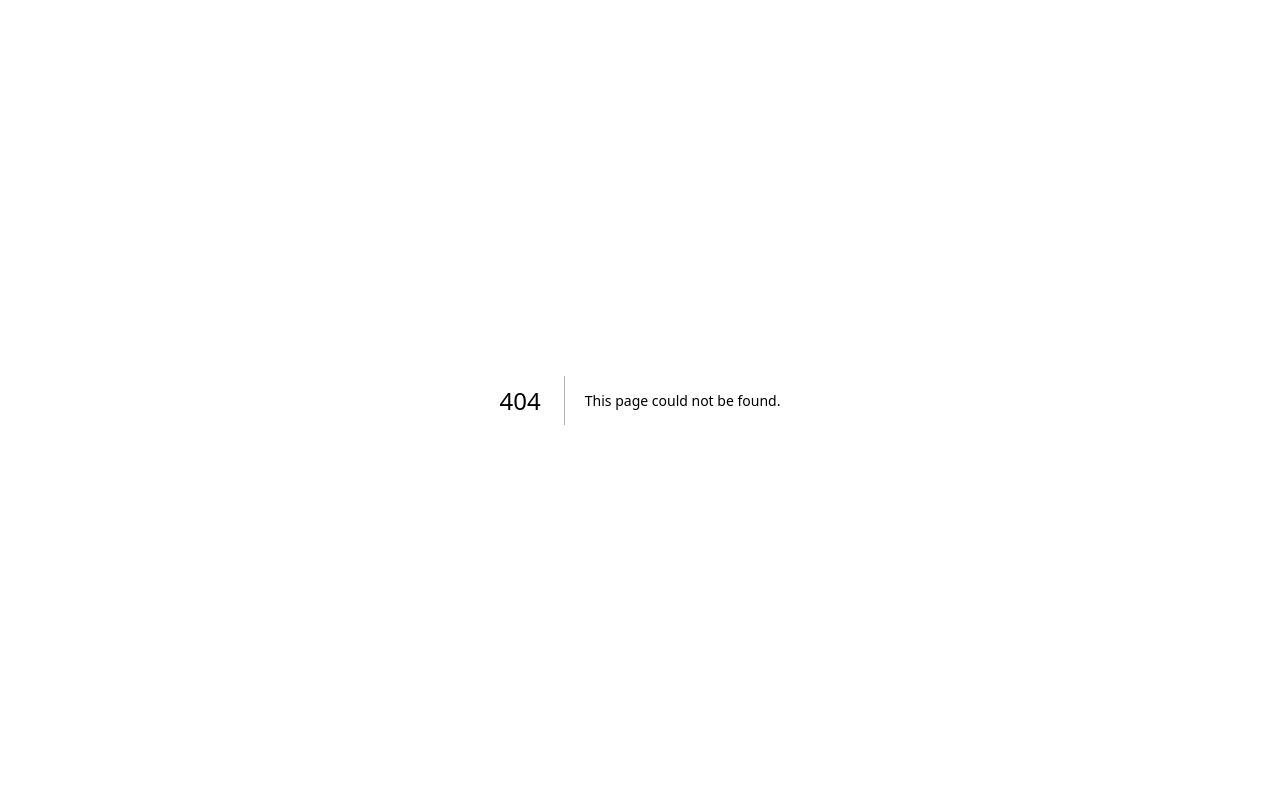
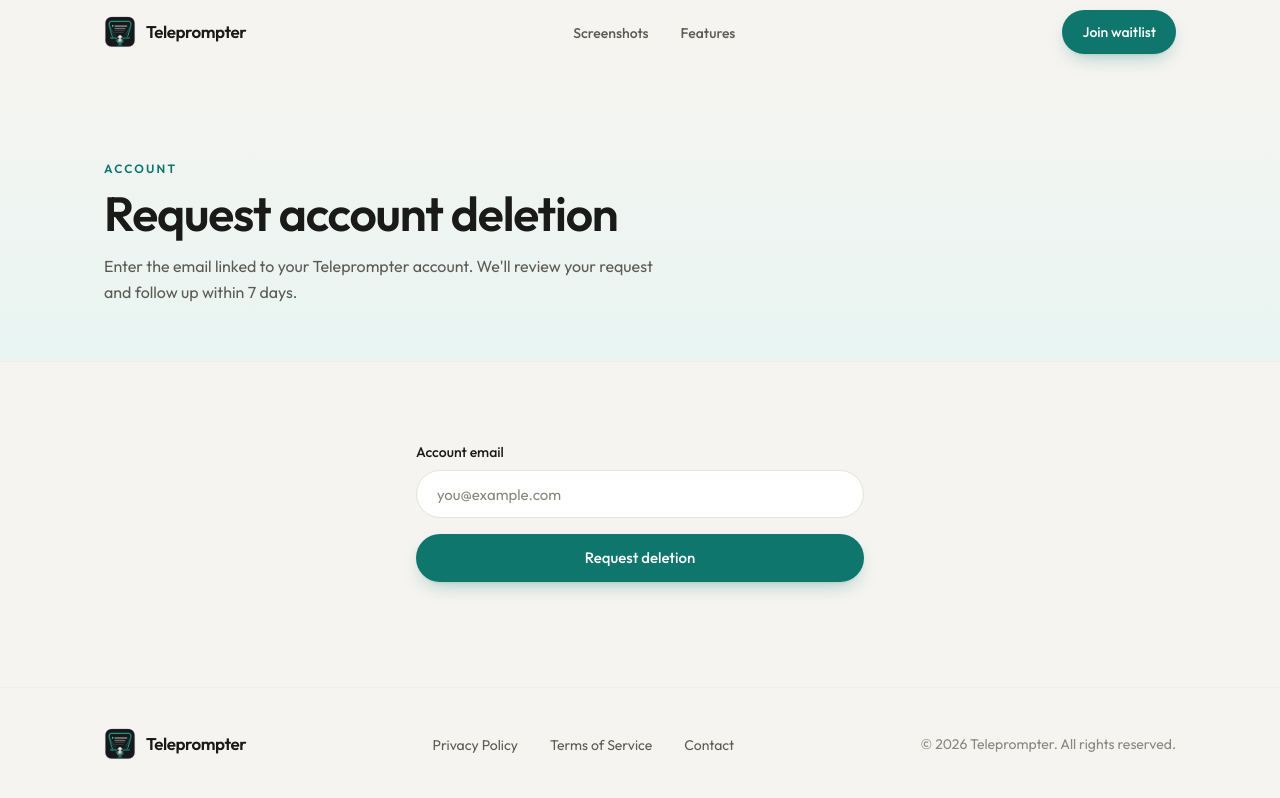
Before and after one commit to Utkarshvr/teleprompter-landing, a Next.js app: page /delete-account in a window 1280 px wide. Before the commit this address had no page. Built offline with nearby package versions, Linux system fonts and the light colour scheme.

Commit message:
Refactor navigation constants to ensure "Features" is positioned after "Screenshots" for improved consistency and user experience.

```diff
--- /dev/null
+++ b/src/app/delete-account/page.tsx
@@ -0,0 +1,64 @@
+import type { Metadata } from "next";
+
+import { Container } from "@/components/common";
+import { DeleteAccountForm } from "@/components/delete-account";
+import { Footer } from "@/components/footer";
+import { Navbar } from "@/components/navbar";
+import { SITE } from "@/constants";
+
+export const metadata: Metadata = {
+  title: "Request account deletion",
+  description:
+    "Request deletion of your Teleprompter account and associated profile data.",
+  openGraph: {
+    title: `Request account deletion · ${SITE.name}`,
+    description:
+      "Request deletion of your Teleprompter account and associated profile data.",
+    url: `${SITE.url}/delete-account`,
+    siteName: SITE.name,
+    images: [{ url: SITE.ogImage }],
+    type: "website",
+  },
+  twitter: {
+    card: "summary_large_image",
+    title: `Request account deletion · ${SITE.name}`,
+    description:
+      "Request deletion of your Teleprompter account and associated profile data.",
+    images: [SITE.ogImage],
+  },
+  robots: {
+    index: false,
+    follow: false,
+  },
+};
+
+export default function DeleteAccountPage() {
+  return (
+    <>
+      <Navbar />
+      <main className="flex-1">
+        <div className="border-b border-border-subtle bg-gradient-to-b from-gradient-start to-gradient-end">
+          <Container className="pt-16 pb-12 sm:pt-20 sm:pb-14 lg:pt-24">
+            <p className="text-xs font-semibold uppercase tracking-[0.18em] text-accent">
+              Account
+            </p>
+            <h1 className="mt-3 max-w-2xl text-4xl font-semibold tracking-tight text-text sm:text-5xl">
+              Request account deletion
+            </h1>
+            <p className="mt-4 max-w-xl text-[15px] leading-relaxed text-text-secondary sm:text-base">
+              Enter the email linked to your {SITE.name} account. We&apos;ll review your request
+              and follow up within 7 days.
+            </p>
+          </Container>
+        </div>
+
+        <Container className="py-14 sm:py-16 lg:py-20">
+          <div className="mx-auto w-full max-w-md">
+            <DeleteAccountForm />
+          </div>
+        </Container>
+      </main>
+      <Footer />
+    </>
+  );
+}
--- /dev/null
+++ b/src/components/delete-account/DeleteAccountForm.tsx
@@ -0,0 +1,111 @@
+"use client";
+
+import { Check, LoaderCircle } from "lucide-react";
+import { useId, useState, type FormEvent } from "react";
+
+import { Button } from "@/components/common";
+import { cn } from "@/lib/utils";
+
+type Status = "idle" | "submitting" | "success" | "error";
+
+const EMAIL_RE = /^\S+@\S+\.\S+$/;
+
+interface DeleteAccountFormProps {
+  className?: string;
+}
+
+/** Demo form: accepts an email, then shows a confirmation (no backend). */
+export function DeleteAccountForm({ className }: DeleteAccountFormProps) {
+  const [email, setEmail] = useState("");
+  const [status, setStatus] = useState<Status>("idle");
+  const [errorMessage, setErrorMessage] = useState("");
+  const inputId = useId();
+  const statusId = useId();
+
+  async function handleSubmit(event: FormEvent<HTMLFormElement>) {
+    event.preventDefault();
+    setErrorMessage("");
+
+    const normalized = email.trim().toLowerCase();
+    if (!EMAIL_RE.test(normalized)) {
+      setStatus("error");
+      setErrorMessage("Enter a valid email address.");
+      return;
+    }
+
+    setStatus("submitting");
+    // Demo only — simulate a short network delay, then confirm.
+    await new Promise((resolve) => setTimeout(resolve, 600));
+    setStatus("success");
+  }
+
+  if (status === "success") {
+    return (
+      <div
+        className={cn(
+          "rounded-2xl border border-accent/25 bg-accent-muted/60 px-6 py-8 text-center",
+          className,
+        )}
+        role="status"
+      >
+        <div className="mx-auto flex size-10 items-center justify-center rounded-full bg-accent text-accent-contrast">
+          <Check size={20} aria-hidden />
+        </div>
+        <h2 className="mt-4 text-lg font-semibold text-text">Request received</h2>
+        <p className="mt-2 text-[15px] leading-relaxed text-text-secondary">
+          We&apos;ve gotten your profile deletion request. We&apos;ll process it and inform you
+          within <span className="font-medium text-text">7 days</span>.
+        </p>
+      </div>
+    );
+  }
+
+  return (
+    <form
+      onSubmit={handleSubmit}
+      className={cn("flex w-full flex-col gap-4", className)}
+      noValidate
+    >
+      <div>
+        <label htmlFor={inputId} className="mb-2 block text-sm font-medium text-text">
+          Account email
+        </label>
+        <input
+          id={inputId}
+          type="email"
+          required
+          autoComplete="email"
+          placeholder="you@example.com"
+          value={email}
+          onChange={(event) => {
+            setEmail(event.target.value);
+            if (status === "error") {
+              setStatus("idle");
+              setErrorMessage("");
+            }
+          }}
+          aria-describedby={status === "error" ? statusId : undefined}
+          aria-invalid={status === "error"}
+          className="h-12 w-full rounded-full border border-border bg-surface px-5 text-[15px] text-text placeholder:text-text-tertiary outline-none transition-colors focus-visible:border-accent focus-visible:ring-2 focus-visible:ring-accent/30"
+        />
+        {status === "error" ? (
+          <p id={statusId} role="alert" className="mt-2 px-1 text-sm text-danger">
+            {errorMessage}
+          </p>
+        ) : null}
+      </div>
+
+      <Button
+        type="submit"
+        size="lg"
+        disabled={status === "submitting"}
+        className="w-full sm:w-auto"
+      >
+        {status === "submitting" ? (
+          <LoaderCircle size={18} className="animate-spin" aria-hidden />
+        ) : null}
+        Request deletion
+      </Button>
+    </form>
+  );
+}
--- /dev/null
+++ b/src/components/delete-account/index.ts
@@ -0,0 +1 @@
+export { DeleteAccountForm } from "./DeleteAccountForm";
```
